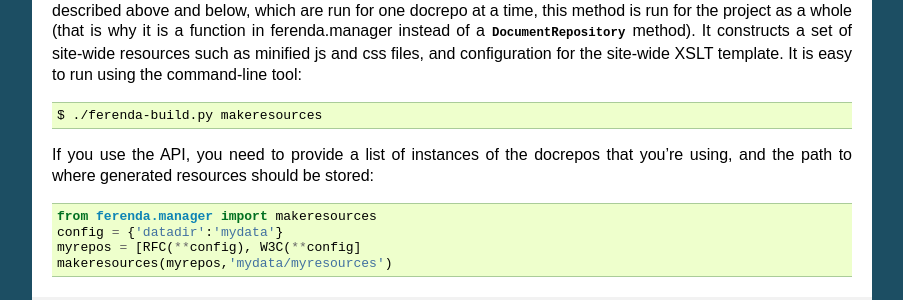
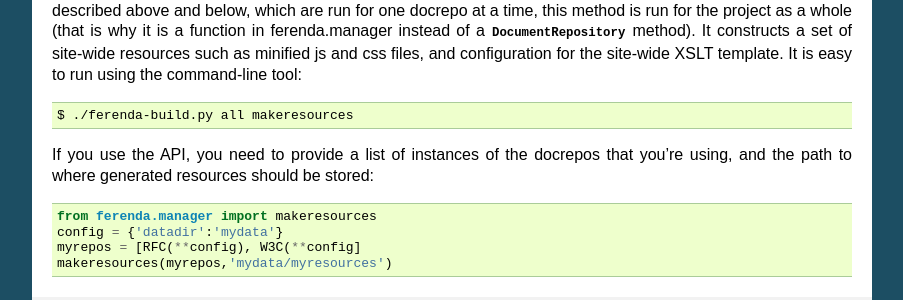
Before and after one commit to staffanm/ferenda, a Sphinx documentation site: the page built from doc/createdocrepos.rst, in a window 1280 px wide and 900 px high, scrolled down 3402 px. Shown: the part 152-452 px from the top of the window, without its empty margins (198-1101 px from the left). Built offline with Sphinx 7.4.7, drawn with Linux system fonts in a browser that asks for light colours; some of the changed text lies outside the part shown.

Commit message:
Update createdocrepos.rst

```diff
--- a/doc/createdocrepos.rst
+++ b/doc/createdocrepos.rst
@@ -1,4 +1,3 @@
-
 Creating your own document repositories
 =======================================
 
@@ -257,7 +256,7 @@ a :py:class:`~ferenda.DocumentRepository` method). It constructs a set of site-w
 resources such as minified js and css files, and configuration for the
 site-wide XSLT template. It is easy to run using the command-line tool::
 
-  $ ./ferenda-build.py makeresources
+  $ ./ferenda-build.py all makeresources
 
 If you use the API, you need to provide a list of instances of the
 docrepos that you're using, and the path to where generated resources
```
Also changed, not shown: other parts of doc/createdocrepos.rst (+5 -0 lines).
